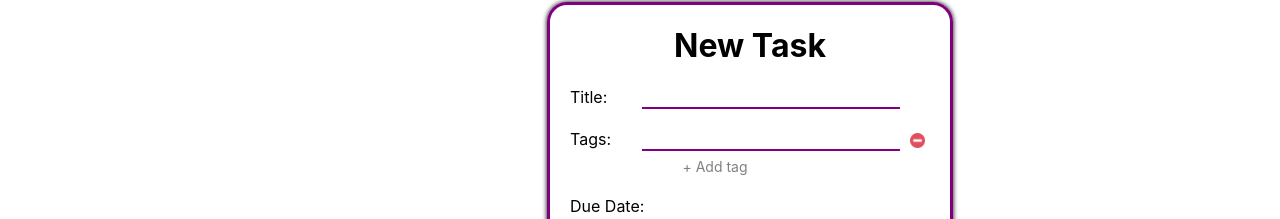
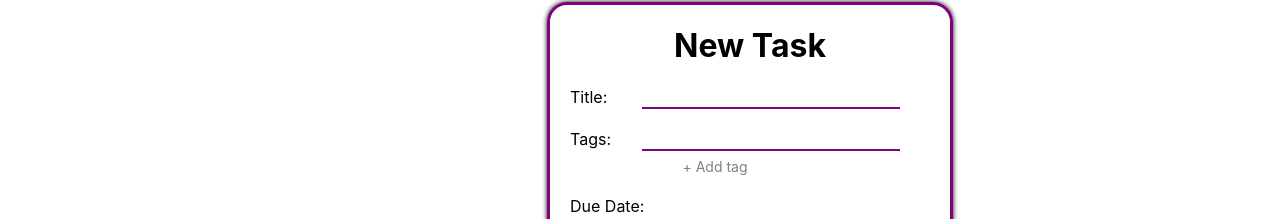
Before and after one commit to Yuuupie/stubook-fe-react, a React (Create React App) app: page /tasklist in a window 1280 px wide. Shown: the part 72-291 px from the top of the page. Built offline with nearby package versions, Linux system fonts and the light colour scheme.

Commit message:
Added functionality to remove tag from task creator

```diff
--- a/src/components/tasks/Task.scss
+++ b/src/components/tasks/Task.scss
@@ -82,7 +82,7 @@
 
       &--tag {
         @extend .task-creator__input;
-        margin-right: unset;
+        /*margin-right: unset;*/
         margin-bottom: 5px;
       }
     }
@@ -90,7 +90,7 @@
     &__button {
       &--remove-tag {
         all: unset;
-        margin-left: 10px;
+        margin-left: -40px;
         margin-right: 25px;
         border-radius: 100%;
 
--- a/src/components/tasks/TaskCreator.js
+++ b/src/components/tasks/TaskCreator.js
@@ -11,6 +11,13 @@ const TaskCreator = () => {
   const [tagCount, setTagCount] = useState(1)
   const {tasks, setTasks} = useContext(TasksContext)
 
+  const removeTag = (index) => {
+    for (let i = index; i < tagCount - 1; i++) {
+      tagRefs.current[i].value = tagRefs.current[i + 1].value
+    }
+    setTagCount(tagCount - 1)
+  }
+
   const printTags = () => {
     let tags = []
     for (let i = 0; i < tagCount; i++) {
@@ -18,9 +25,9 @@ const TaskCreator = () => {
         <div className='task-creator__row--tag'>
           {i === 0 && <label className='task-creator__label'>Tags:</label>}
           <input className='task-creator__input--tag' ref={element => {tagRefs.current[i] = element}}/>
-          <button className='task-creator__button--remove-tag'>
+          {i !== 0 && <button type='button' className='task-creator__button--remove-tag' onClick={(event) => removeTag(i)}>
             <img className='task-creator__button--remove-tag__image' src={removeIcon}/>
-          </button>
+          </button>}
         </div>
       )
     }
```
